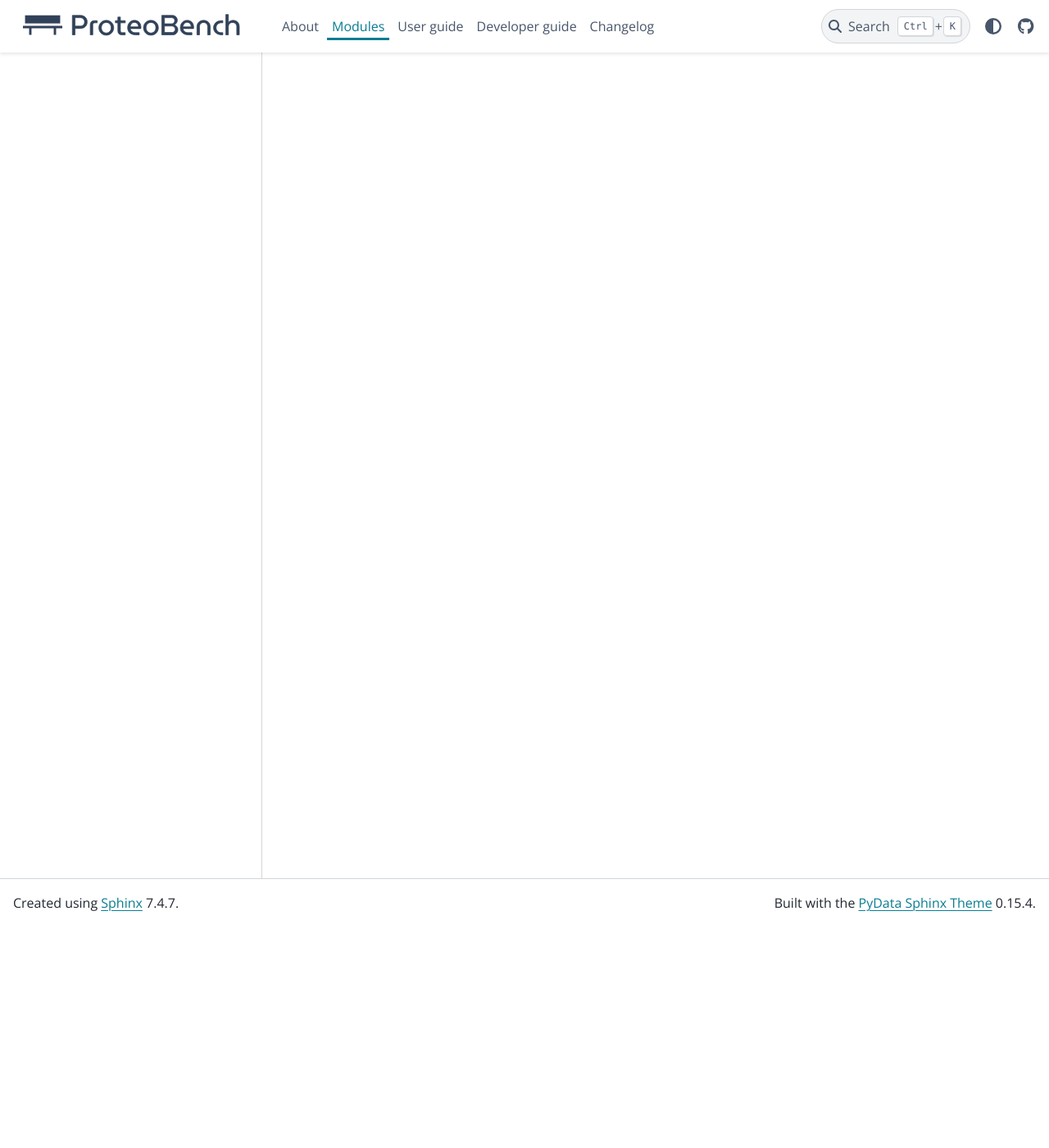
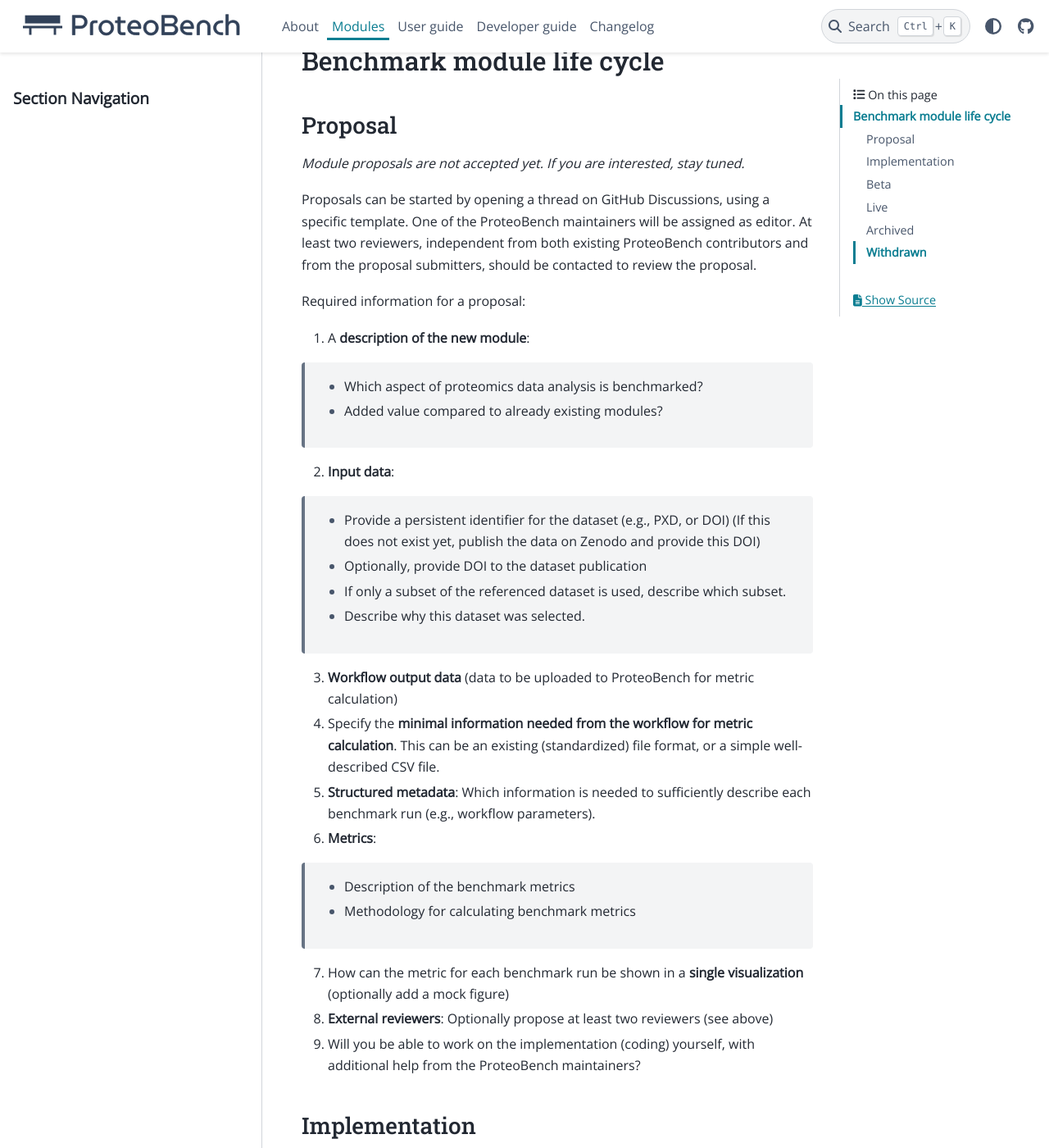
Before and after one commit to Proteobench/ProteoBench, a Sphinx documentation site: the page built from docs/modules/index.rst, in a window 1280 px wide and 1400 px high, scrolled down 270 px. Shown: the whole window at 82% size. Built offline with Sphinx 7.4.7 and the PyData theme 0.15.4, drawn with Linux system fonts in a browser that asks for light colours; pages that are not in the unit, such as notebooks, are missing from menus; some of the changed text lies outside the part shown.

Commit message:
add the life cycle of a module

```diff
--- a/docs/modules/index.rst
+++ b/docs/modules/index.rst
@@ -1,3 +1,68 @@
-#######
-Modules
-#######
+ProteoBench benchmark modules
++++++++++++++++++++++++++++++
+
+ProteoBench is composed of Modules that each tackle a specific comparison.
+
+Benchmark module life cycle
+===========================
+
+Proposal
+--------
+
+*Module proposals are not accepted yet. If you are interested, stay tuned.*
+
+Proposals can be started by opening a thread on GitHub Discussions, using a specific template. One of the ProteoBench maintainers will be assigned as editor.
+At least two reviewers, independent from both existing ProteoBench contributors and from the proposal submitters, should be contacted to review the proposal.
+
+Required information for a proposal:
+
+1. A **description of the new module**:
+ - Which aspect of proteomics data analysis is benchmarked?
+ - Added value compared to already existing modules?
+2. **Input data**:
+ - Provide a persistent identifier for the dataset (e.g., PXD, or DOI) (If this does not exist yet, publish the data on Zenodo and provide this DOI)
+ - Optionally, provide DOI to the dataset publication
+ - If only a subset of the referenced dataset is used, describe which subset.
+ - Describe why this dataset was selected.
+3. **Workflow output data** (data to be uploaded to ProteoBench for metric calculation)
+4. Specify the **minimal information needed from the workflow for metric calculation**. This can be an existing (standardized) file format, or a simple well-described CSV file.
+5. **Structured metadata**: Which information is needed to sufficiently describe each benchmark run (e.g., workflow parameters).
+6. **Metrics**:
+ - Description of the benchmark metrics
+ - Methodology for calculating benchmark metrics
+7. How can the metric for each benchmark run be shown in a **single visualization** (optionally add a mock figure)
+8. **External reviewers**: Optionally propose at least two reviewers (see above)
+9. Will you be able to work on the implementation (coding) yourself, with additional help from the ProteoBench maintainers?
+
+Implementation
+--------------
+
+*Implementation may or may not be done by the people who made the proposal.*
+
+Once fully reviewed and accepted, the editor moves the Proposal from Discussions to Issues. Based on this new issue (which can be labeled as “new benchmark module”), describing the finalized Proposal, the module can be implemented and documented in the ProteoBench codebase. Finally, a pull request (PR) can be opened.
+
+After two positive code reviews by ProteoBench maintainers, the PR can be merged. The PR MUST meet the following requirements:
+1. Proper documentation of the benchmarking module
+2. Proper documentation of the code
+3. All code should follow Black styling
+4. The latest commit of the PR should pass the continuous integration tests
+
+Beta
+----
+
+When the PR is merged, the new module enters a beta stage, where its code base is part of the Python package, and it is present on the web platforms. However, a prominent banner states that the module is still in “Beta”. After a minimal period of one month and approval by the initial proposers and external reviewers, the beta label can be removed.
+
+Live
+----
+
+The benchmark module is accessible to the community without restriction.
+
+Archived
+--------
+
+Benchmark modules that are still valid but superseded by a better alternative. We still display the module on the web platforms and in the stable code base, but do not accept new reference runs anymore. A banner is also displayed, stating the status.
+
+Withdrawn
+---------
+
+Benchmark modules that in hindsight proved to be flawed in any way and should no longer be used in any context. Code is removed from the Python package, and the module and its results are removed from the web platforms.
```
